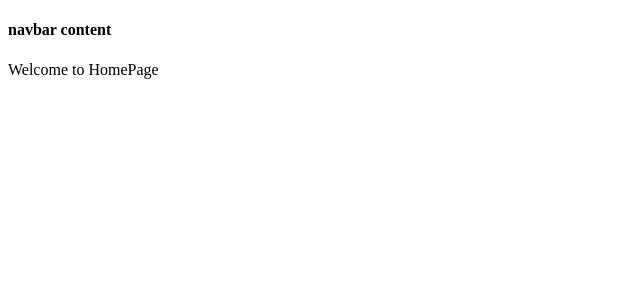
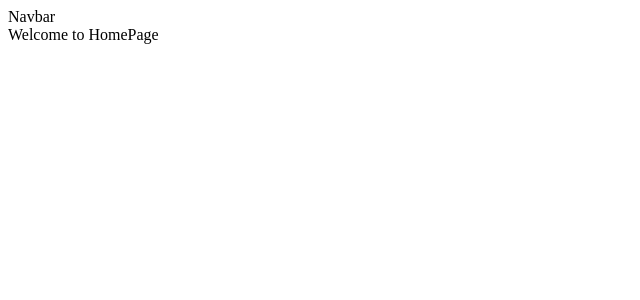
Before and after one commit to ANMOL-CHHETRI/React-Collage-B, a React (Vite) app: page / in a window 1280 px wide. Shown: the top 300 px of the page, without its empty margins (0-640 px from the left). Built offline with nearby package versions, Linux system fonts and the light colour scheme.

Commit message:
navbar header

```diff
--- a/package.json
+++ b/package.json
@@ -10,10 +10,12 @@
     "preview": "vite preview"
   },
   "dependencies": {
+    "@tailwindcss/vite": "^4.3.1",
     "react": "^19.2.6",
     "react-dom": "^19.2.6",
     "react-router": "^8.0.0",
-    "react-router-dom": "^7.18.0"
+    "react-router-dom": "^7.18.0",
+    "tailwindcss": "^4.3.1"
   },
   "devDependencies": {
     "@eslint/js": "^10.0.1",
--- a/src/components/Header.jsx
+++ /dev/null
@@ -1,9 +0,0 @@
-const Header = () => {
-  return (
-   <>
-   <h4>navbar content</h4>
-   </>
-  );
-};
-
-export default Header;
--- /dev/null
+++ b/src/components/Navbar.jsx
@@ -0,0 +1,173 @@
+// import { useState } from "react";
+
+// const Navbar = () => {
+//   const [isOpen, setIsOpen] = useState(false);
+
+//   return (
+//     <nav className="bg-neutral-primary fixed w-full z-20 top-0 border-b border-default">
+//       <div className="max-w-7xl flex flex-wrap items-center justify-between mx-auto p-4">
+
+//         {/* Logo */}
+//         <a
+//           href="/"
+//           className="flex items-center space-x-3 rtl:space-x-reverse"
+//         >
+//           <img
+//             src="https://flowbite.com/docs/images/logo.svg"
+//             className="h-7"
+//             alt="Logo"
+//           />
+//           <span className="self-center text-xl text-heading font-semibold whitespace-nowrap">
+//             Flowbite
+//           </span>
+//         </a>
+
+//         {/* Right Section */}
+//         <div className="flex items-center md:order-2 gap-2">
+
+//           {/* Search Desktop */}
+//           <div className="relative hidden md:block">
+//             <div className="absolute inset-y-0 inset-s-0 flex items-center ps-3 pointer-events-none">
+//               <svg
+//                 className="w-4 h-4 text-body"
+//                 xmlns="http://www.w3.org/2000/svg"
+//                 fill="none"
+//                 viewBox="0 0 24 24"
+//               >
+//                 <path
+//                   stroke="currentColor"
+//                   strokeLinecap="round"
+//                   strokeWidth="2"
+//                   d="m21 21-3.5-3.5M17 10a7 7 0 1 1-14 0 7 7 0 0 1 14 0Z"
+//                 />
+//               </svg>
+//             </div>
+
+//             <input
+//               type="text"
+//               className="block w-full ps-9 pe-3 py-2.5 bg-neutral-secondary-medium border border-default-medium text-heading text-sm rounded-base focus:ring-brand focus:border-brand shadow-xs placeholder:text-body"
+//               placeholder="Search"
+//             />
+//           </div>
+
+//           {/* Mobile Menu Button */}
+//           <button
+//             onClick={() => setIsOpen(!isOpen)}
+//             className="inline-flex items-center p-2 w-10 h-10 justify-center text-sm text-body rounded-base md:hidden hover:bg-neutral-secondary-soft hover:text-heading focus:outline-none"
+//           >
+//             {isOpen ? (
+//               <svg
+//                 className="w-6 h-6"
+//                 fill="none"
+//                 viewBox="0 0 24 24"
+//               >
+//                 <path
+//                   stroke="currentColor"
+//                   strokeLinecap="round"
+//                   strokeWidth="2"
+//                   d="M6 18L18 6M6 6l12 12"
+//                 />
+//               </svg>
+//             ) : (
+//               <svg
+//                 className="w-6 h-6"
+//                 fill="none"
+//                 viewBox="0 0 24 24"
+//               >
+//                 <path
+//                   stroke="currentColor"
+//                   strokeLinecap="round"
+//                   strokeWidth="2"
+//                   d="M5 7h14M5 12h14M5 17h14"
+//                 />
+//               </svg>
+//             )}
+//           </button>
+//         </div>
+
+//         {/* Menu */}
+//         <div
+//           className={`${
+//             isOpen ? "block" : "hidden"
+//           } w-full md:flex md:w-auto md:items-center md:order-1`}
+//         >
+
+//           {/* Mobile Search */}
+//           <div className="relative mt-3 md:hidden">
+//             <div className="absolute inset-y-0 inset-s-0 flex items-center ps-3 pointer-events-none">
+//               <svg
+//                 className="w-4 h-4 text-body"
+//                 xmlns="http://www.w3.org/2000/svg"
+//                 fill="none"
+//                 viewBox="0 0 24 24"
+//               >
+//                 <path
+//                   stroke="currentColor"
+//                   strokeLinecap="round"
+//                   strokeWidth="2"
+//                   d="m21 21-3.5-3.5M17 10a7 7 0 1 1-14 0 7 7 0 0 1 14 0Z"
+//                 />
+//               </svg>
+//             </div>
+
+//             <input
+//               type="text"
+//               className="block w-full ps-9 pe-3 py-2.5 bg-neutral-secondary-medium border border-default-medium text-heading text-sm rounded-base focus:ring-brand focus:border-brand shadow-xs"
+//               placeholder="Search"
+//             />
+//           </div>
+
+//           {/* Nav Links */}
+//           <ul className="font-medium flex flex-col p-4 md:p-0 mt-4 border border-default rounded-base bg-neutral-secondary-soft md:flex-row md:space-x-8 md:mt-0 md:border-0 md:bg-transparent">
+//             <li>
+//               <a
+//                 href="/"
+//                 className="block py-2 px-3 text-white bg-brand rounded md:bg-transparent md:text-fg-brand md:p-0"
+//               >
+//                 Home
+//               </a>
+//             </li>
+
+//             <li>
+//               <a
+//                 href="/about"
+//                 className="block py-2 px-3 text-heading rounded hover:bg-neutral-tertiary md:hover:bg-transparent md:hover:text-fg-brand md:p-0"
+//               >
+//                 About
+//               </a>
+//             </li>
+
+//             <li>
+//               <a
+//                 href="/services"
+//                 className="block py-2 px-3 text-heading rounded hover:bg-neutral-tertiary md:hover:bg-transparent md:hover:text-fg-brand md:p-0"
+//               >
+//                 Services
+//               </a>
+//             </li>
+
+//             <li>
+//               <a
+//                 href="/contact"
+//                 className="block py-2 px-3 text-heading rounded hover:bg-neutral-tertiary md:hover:bg-transparent md:hover:text-fg-brand md:p-0"
+//               >
+//                 Contact
+//               </a>
+//             </li>
+//           </ul>
+//         </div>
+//       </div>
+//     </nav>
+//   );
+// };
+
+// export default Navbar;
+
+
+const Navbar = () => {
+  return (
+    <div>Navbar</div>
+  )
+}
+
+export default Navbar
--- a/src/layouts/MainLayout.jsx
+++ b/src/layouts/MainLayout.jsx
@@ -1,10 +1,11 @@
-import Header from "../components/Header";
+import Navbar from "../components/Navbar";
+
 import { Outlet } from "react-router";
 
 const MainLayout = () => {
   return (
     <div>
-      <Header />
+      <Navbar/>
       <Outlet />
     </div>
   );
```
Also changed, not shown: 1 other file (tests, documents, lock files or other folders).
